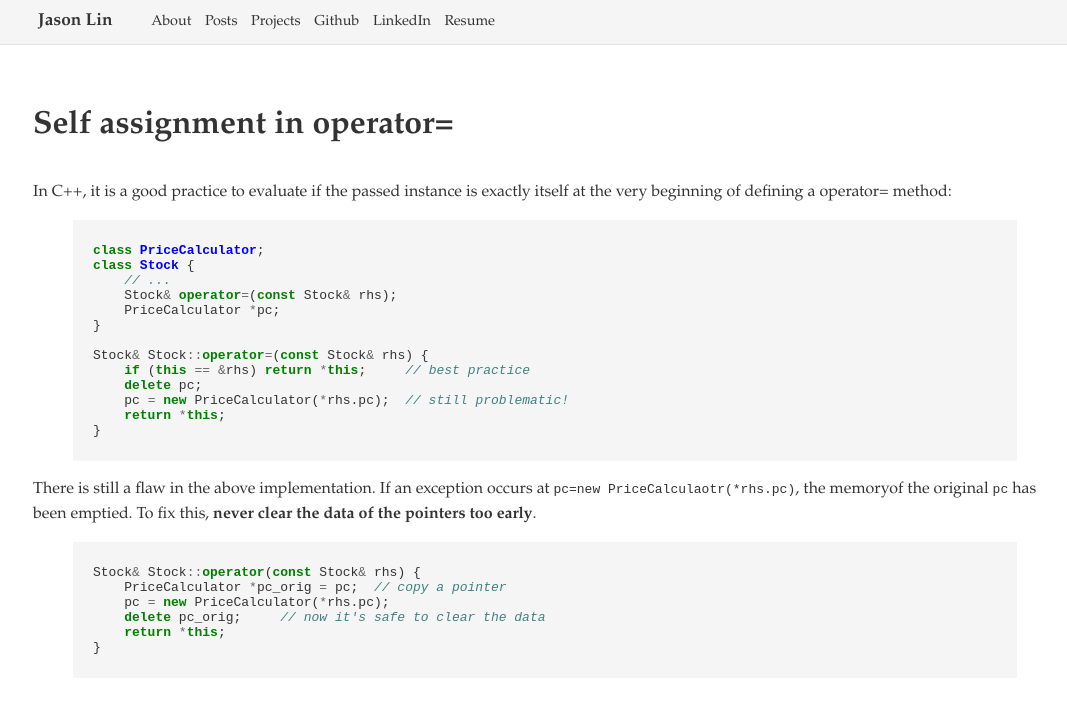
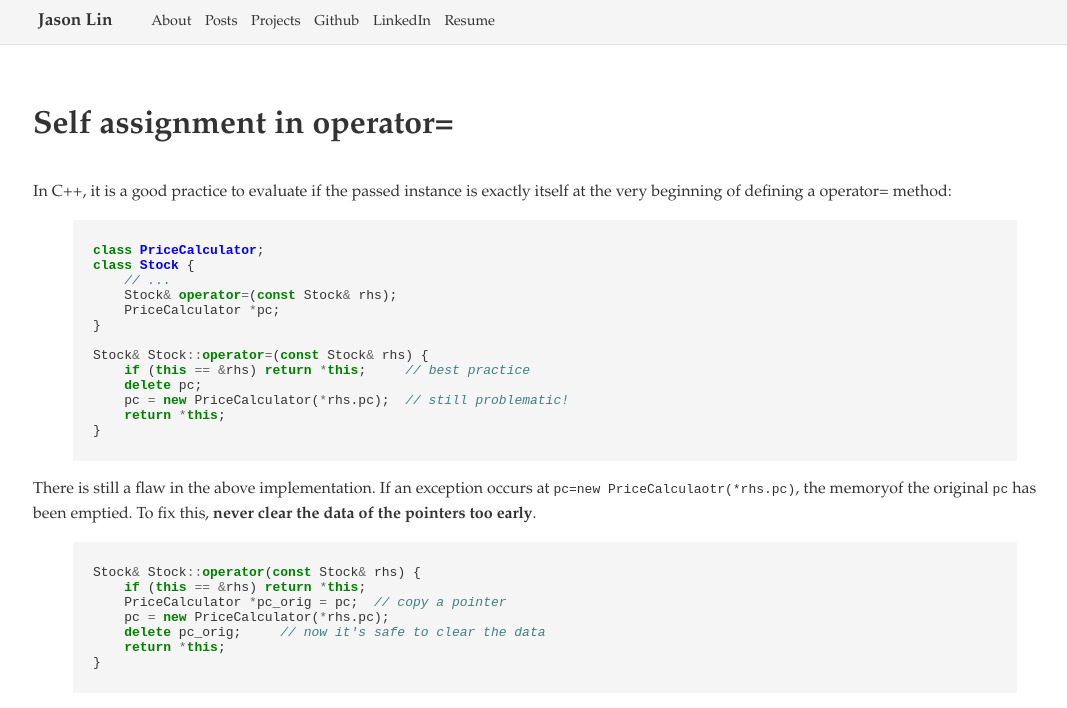
Before and after one commit to lichgo/lichgo.github.io, a Jekyll site: the page built from _posts/2014-08-20-self-assignment-in-operator=.md, in a window 1280 px wide. Shown: the top 708 px of the page, without its empty margins (95-1162 px from the left). Built offline with Jekyll 4.4.1, drawn with Linux system fonts in a browser that asks for light colours.

Commit message:
operator= fix

```diff
--- a/_posts/2014-08-20-self-assignment-in-operator=.md
+++ b/_posts/2014-08-20-self-assignment-in-operator=.md
@@ -24,6 +24,7 @@ There is still a flaw in the above implementation. If an exception occurs at `pc
 
 {% highlight c++ %}
 Stock& Stock::operator(const Stock& rhs) {
+    if (this == &rhs) return *this;
     PriceCalculator *pc_orig = pc;  // copy a pointer
     pc = new PriceCalculator(*rhs.pc);
     delete pc_orig;     // now it's safe to clear the data
```
